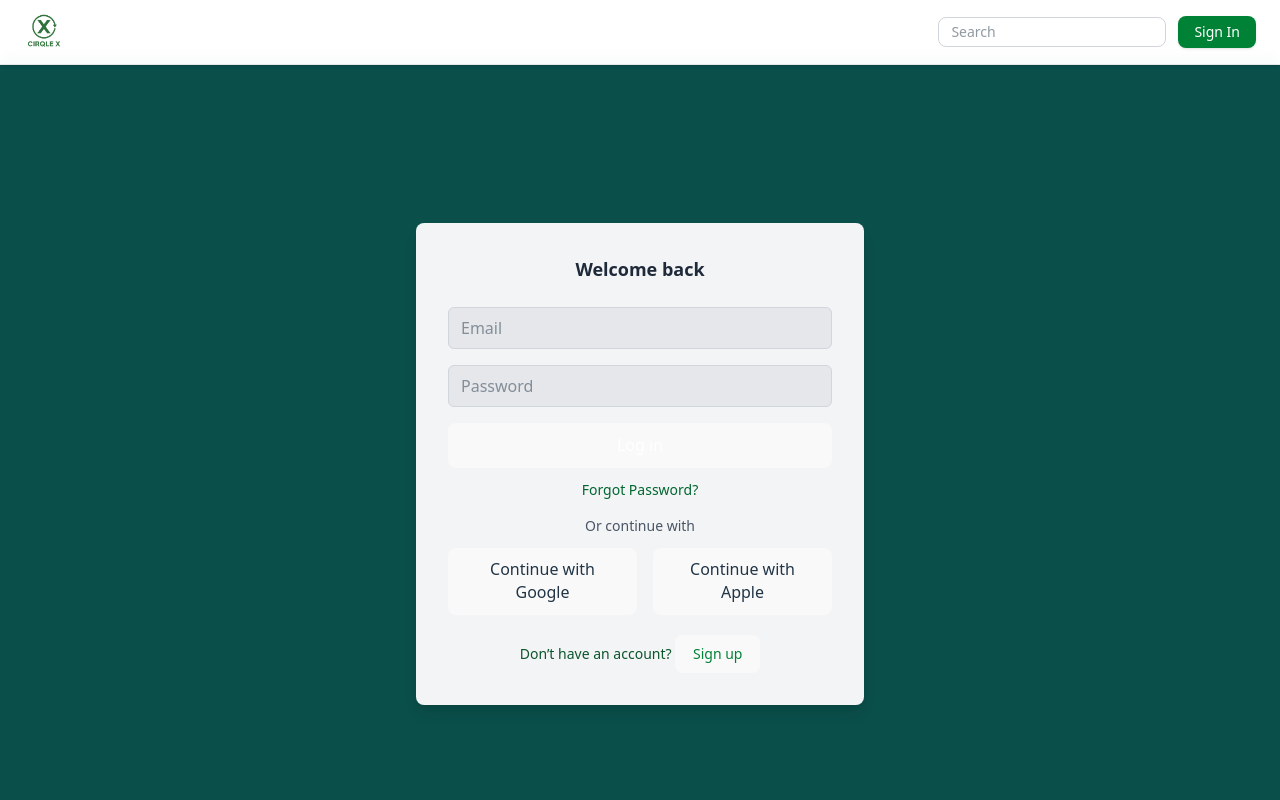
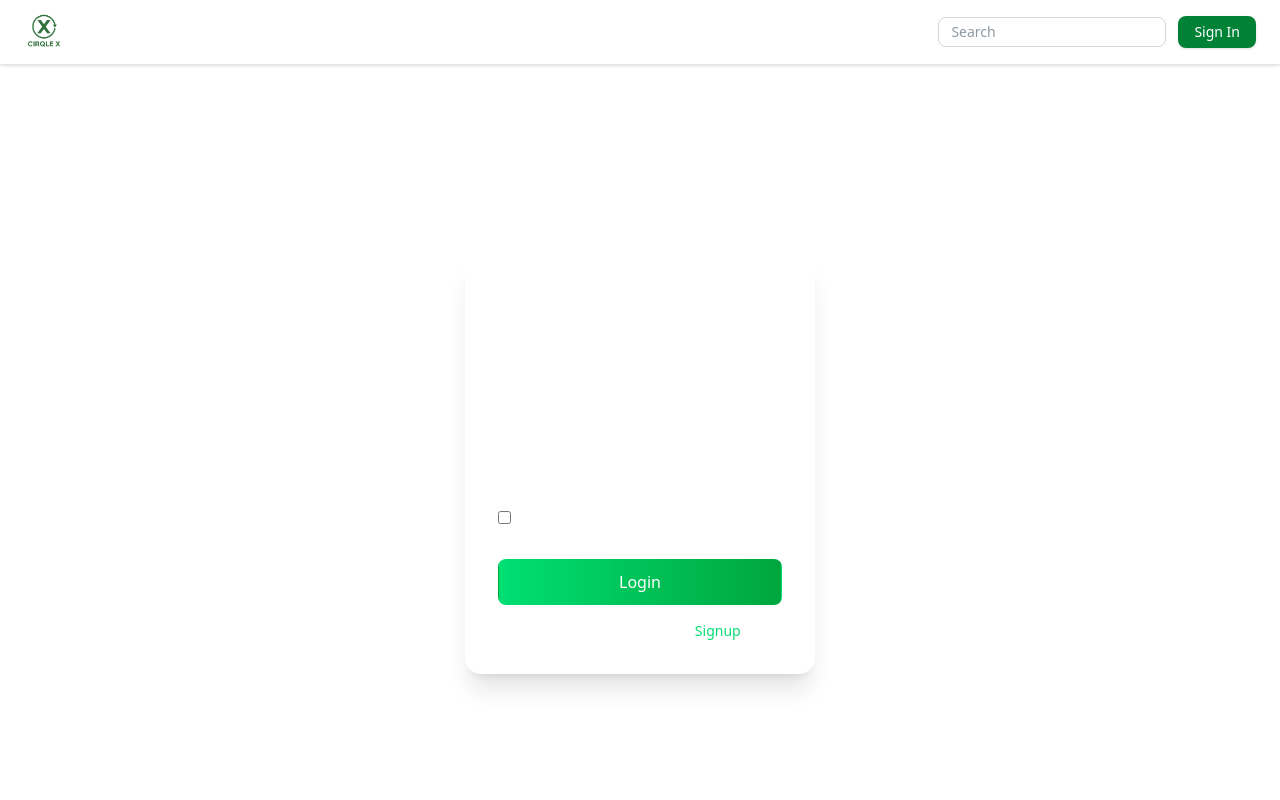
Before and after one commit to tronzee-star/cirqlex-group11project, a React (Vite) app in the folder client/: page /signin in a window 1280 px wide. Shown: the top 800 px of the page. Built offline with nearby package versions, Linux system fonts and the light colour scheme.

Commit message:
added authentication

```diff
--- a/client/package.json
+++ b/client/package.json
@@ -16,6 +16,7 @@
     "lucide-react": "^0.546.0",
     "react": "^19.1.1",
     "react-dom": "^19.1.1",
+    "react-icons": "^5.5.0",
     "react-router-dom": "^7.9.4",
     "tailwind-merge": "^3.3.1",
     "tailwindcss-animate": "^1.0.7"
--- a/client/src/App.jsx
+++ b/client/src/App.jsx
@@ -7,7 +7,6 @@ import Shop from './pages/shop';
 import SignIn from "./pages/auth/SignIn";
 import SignUp from "./pages/auth/SignUp";
 import About from './pages/About';
-
 
 function App() {
   return (
--- a/client/src/pages/About.jsx
+++ b/client/src/pages/About.jsx
@@ -4,7 +4,7 @@ export default function About() {
   return (
     <div className="pt-24 bg-[#f9fafb] text-gray-800 min-h-screen">
       {/* Header Section */}
-      <section className="text-center px-6 py-16 bg-teal-900 text-white">
+      <section className="text-center px-6 py-16 bg-green-900 text-white">
         <h1 className="text-5xl font-bold mb-4">What We Do</h1>
         <p className="text-lg max-w-2xl mx-auto">
        CirqleX is an AI-powered circular economy marketplace that connects people who want to buy, sell, or donate pre-owned, upcycled, and eco-friendly products.Our platform helps reduce landfill waste and encourages responsible consumption by:
--- a/client/src/pages/auth/SignIn.jsx
+++ b/client/src/pages/auth/SignIn.jsx
@@ -1,126 +1,99 @@
-import { useState } from "react";
-import { useNavigate, Link } from "react-router-dom";
+import React, { useState } from "react";
+import { FaUser, FaLock } from "react-icons/fa";
+import { useNavigate } from "react-router-dom";
 
-export default function SignIn() {
+const LoginPage = () => {
   const navigate = useNavigate();
-  const [formData, setFormData] = useState({ email: "", password: "" });
+  const [email, setEmail] = useState("");
+  const [password, setPassword] = useState("");
+  const [remember, setRemember] = useState(false);
 
-  // Handle input changes
-  const handleChange = (e) => {
-    setFormData({ ...formData, [e.target.name]: e.target.value });
-  };
-
-  // Handle form submission
-  const handleSubmit = async (e) => {
+  const handleLogin = (e) => {
     e.preventDefault();
 
-    try {
-      const response = await fetch("http://localhost:5000/api/auth/signin", {
-        method: "POST",
-        headers: { "Content-Type": "application/json" },
-        body: JSON.stringify(formData),
-      });
-
-      const data = await response.json();
-
-      if (response.ok) {
-        console.log(" Signed in successfully:", data);
-        navigate("/buyer-dashboard"); // Redirect to dashboard
-      } else if (response.status === 404) {
-        alert("No account found. Redirecting to Sign Up...");
+    // Mock login logic
+    if (email === "test@example.com" && password === "password123") {
+      alert("Login successful!");
+      navigate("/dashboard");
+    } else {
+      alert("No account found. Redirecting to signup...");
       navigate("/signup");
-      } else {
-        alert(data.message || "Sign-in failed. Please try again.");
-      }
-    } catch (error) {
-      console.error(" Error signing in:", error);
-      alert("Server error. Please try again later.");
     }
   };
 
   return (
-    <div className="min-h-screen bg-teal-900 flex flex-col">
-      {/* Navbar */}
-     {/*<nav className="flex items-center justify-between px-8 py-4 bg-white shadow-sm">*/}
-        <div className="flex items-center space-x-2">
+    <div
+      className="flex items-center justify-center min-h-screen bg-cover bg-center"
 
+    >
+      <div className="bg-white/10 backdrop-blur-lg border border-white/20 shadow-xl rounded-2xl p-8 w-[350px] text-white">
+        <h2 className="text-3xl font-bold mb-2">Login</h2>
+        <p className="text-sm mb-6 opacity-80">
+          Welcome back! Please login to your account
+        </p>
 
+        <form onSubmit={handleLogin} className="space-y-4">
+          {/* Username Field */}
+          <div className="flex items-center bg-white/20 rounded-lg px-3 py-2">
+            <FaUser className="text-white/80 mr-3" />
+            <input
+              type="text"
+              placeholder="User Name"
+              value={email}
+              onChange={(e) => setEmail(e.target.value)}
+              className="bg-transparent outline-none text-white placeholder-white/70 w-full"
+              required
+            />
           </div>
 
-        <div className="flex items-center space-x-6 text-gray-700 font-medium">
-
-
+          {/* Password Field */}
+          <div className="flex items-center bg-white/20 rounded-lg px-3 py-2">
+            <FaLock className="text-white/80 mr-3" />
+            <input
+              type="password"
+              placeholder="Password"
+              value={password}
+              onChange={(e) => setPassword(e.target.value)}
+              className="bg-transparent outline-none text-white placeholder-white/70 w-full"
+              required
+            />
           </div>
 
+          {/* Remember Me */}
+          <div className="flex items-center justify-between text-sm mt-2">
+            <label className="flex items-center gap-2 cursor-pointer">
+              <input
+                type="checkbox"
+                checked={remember}
+                onChange={(e) => setRemember(e.target.checked)}
+                className="accent-green-500"
+              />
+              Remember me
+            </label>
+          </div>
 
-      {/* Sign In Card */}
-      <div className="flex flex-1 items-center justify-center px-4">
-        <div className="bg-gray-100 rounded-lg shadow-lg w-full max-w-md p-8 text-center">
-          <h2 className="text-lg font-semibold mb-6 text-gray-800">
-            Welcome back
-          </h2>
-
-          <form onSubmit={handleSubmit} className="space-y-4">
-            {/* Email */}
-            <input
-              type="email"
-              name="email"
-              placeholder="Email"
-              value={formData.email}
-              onChange={handleChange}
-              required
-              className="w-full bg-gray-200 border border-gray-300 rounded-md px-3 py-2 focus:outline-none focus:ring-2 focus:ring-green-400"
-            />
-
-            {/* Password */}
-            <input
-              type="password"
-              name="password"
-              placeholder="Password"
-              value={formData.password}
-              onChange={handleChange}
-              required
-              className="w-full bg-gray-200 border border-gray-300 rounded-md px-3 py-2 focus:outline-none focus:ring-2 focus:ring-green-400"
-            />
-
-            {/* Log in button */}
+          {/* Login Button */}
           <button
             type="submit"
-              className="w-full bg-green-500 hover:bg-green-600 text-white font-semibold py-2 rounded-md transition"
+            className="w-full py-2 mt-4 text-white font-semibold rounded-lg bg-gradient-to-r from-green-400 to-green-600 hover:opacity-90 transition"
           >
-              Log in
+            Login
           </button>
         </form>
 
-          {/* Forgot Password */}
-          <p className="text-sm text-green-800 mt-3 hover:underline cursor-pointer">
-            Forgot Password?
-          </p>
-
-          {/* Continue with */}
-          <p className="text-sm text-gray-600 mt-4">Or continue with</p>
-
-          <div className="flex justify-center space-x-4 mt-3">
-            <button className="bg-gray-200 hover:bg-gray-300 font-semibold text-sm py-2 px-4 rounded-md transition">
-              Continue with Google
-            </button>
-            <button className="bg-gray-200 hover:bg-gray-300 font-semibold text-sm py-2 px-4 rounded-md transition">
-              Continue with Apple
-            </button>
-          </div>
-
-          {/* Sign Up Redirect */}
-          <p className="text-sm text-green-900 mt-5">
+        {/* Signup Link */}
+        <p className="text-sm mt-4 text-center text-white/80">
           Don’t have an account?{" "}
-            <button
+          <span
             onClick={() => navigate("/signup")}
-              className="text-green-700 hover:underline font-medium"
+            className="text-green-400 cursor-pointer hover:underline"
           >
-              Sign up
-            </button>
+            Signup
+          </span>
         </p>
       </div>
     </div>
-    </div>
   );
-}
+};
+
+export default LoginPage;
```
Also changed, not shown: 1 other file (tests, documents, lock files or other folders). Lines whose indentation alone changed are shown as unchanged.
